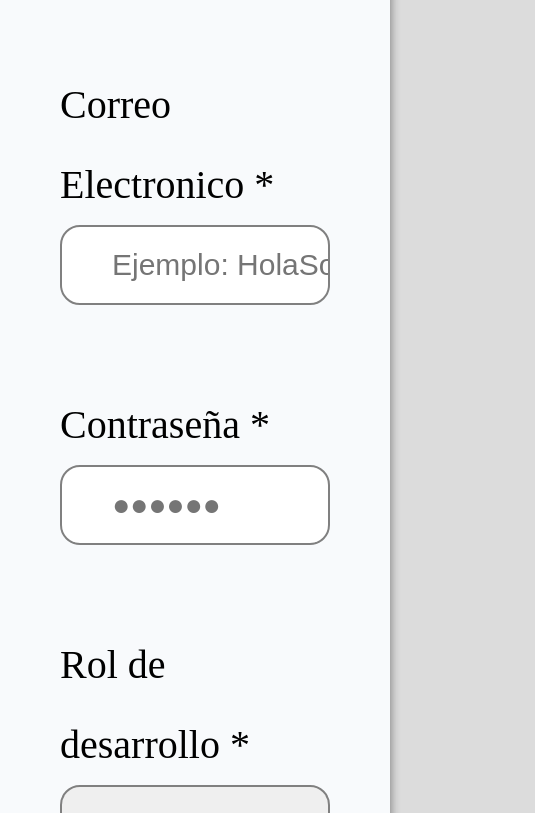
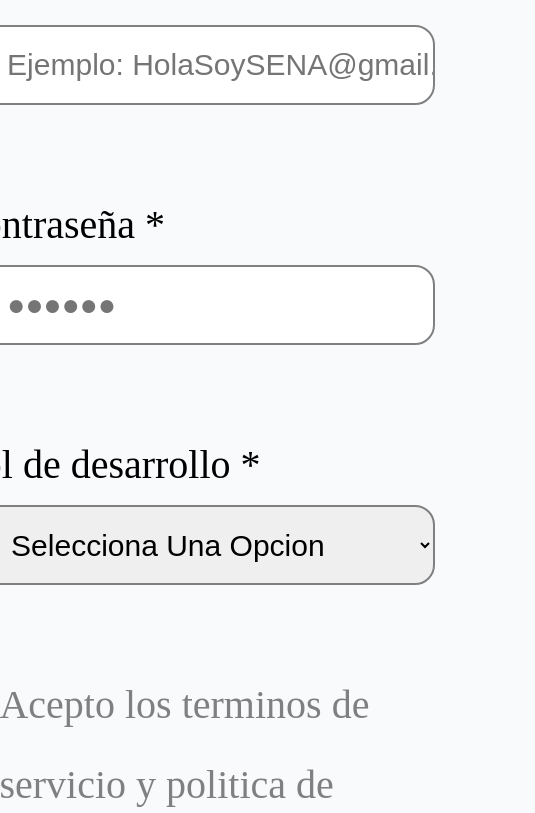
Before and after one commit to javiergabrielortegalopez01-ux/DevPlataforma, a plain HTML site: page index.html in a window 390 px wide. Shown: the part 475-1288 px from the top of the page, 535 px wide, since content can reach past the window. Drawn offline with Linux system fonts and the light colour scheme.

Commit message:
Update styles.css
Correcion

```diff
--- a/css/styles.css
+++ b/css/styles.css
@@ -104,13 +104,3 @@
     box-shadow: 0px 0px 10px 1px blue;
     transition: 0.4s;
 }
-
-
-@media (max-width: 768px) {
-    section{
-        padding: 60px;
-        width: 100%;
-        font-size: 60%;
-    }
-
-    }
```
